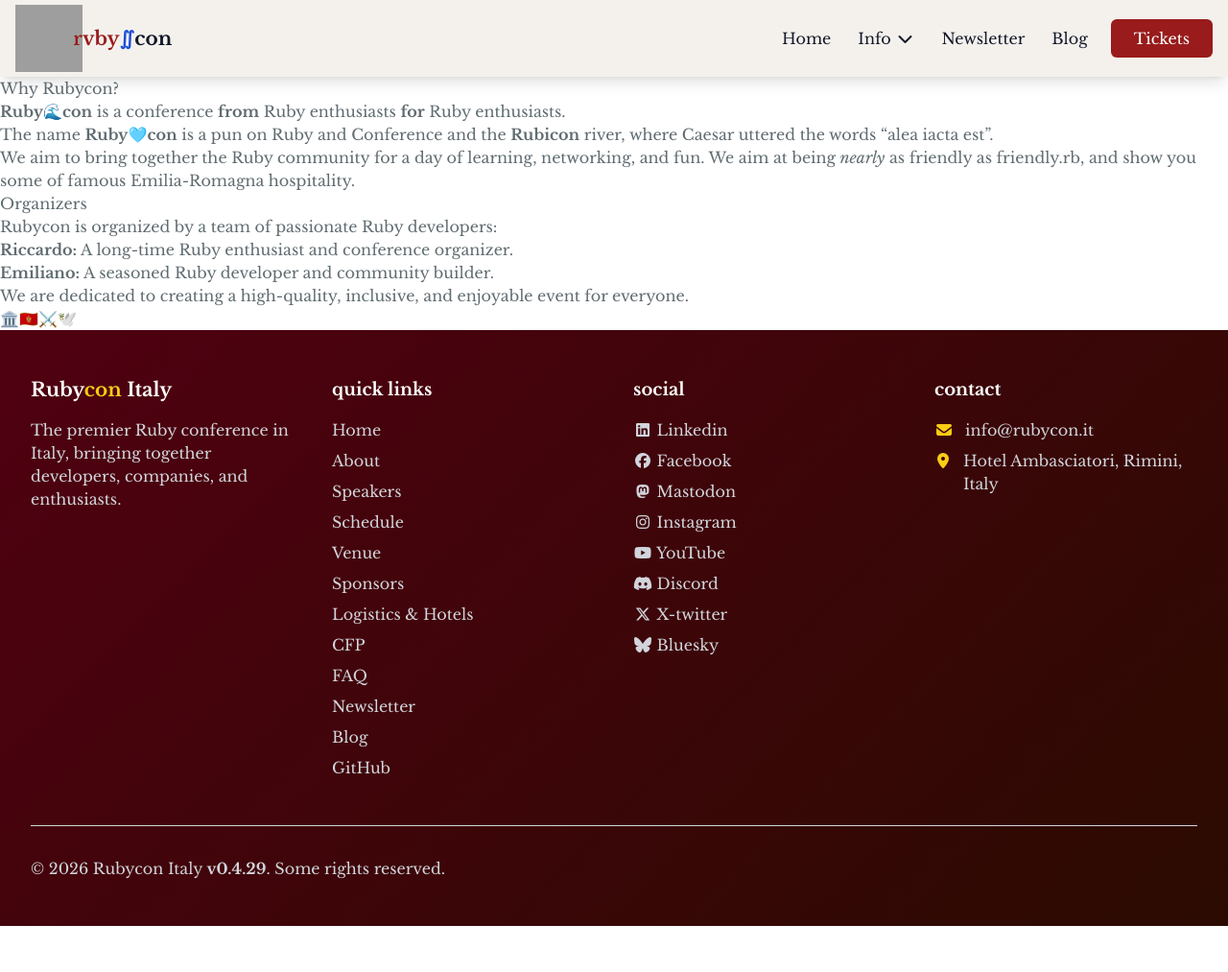
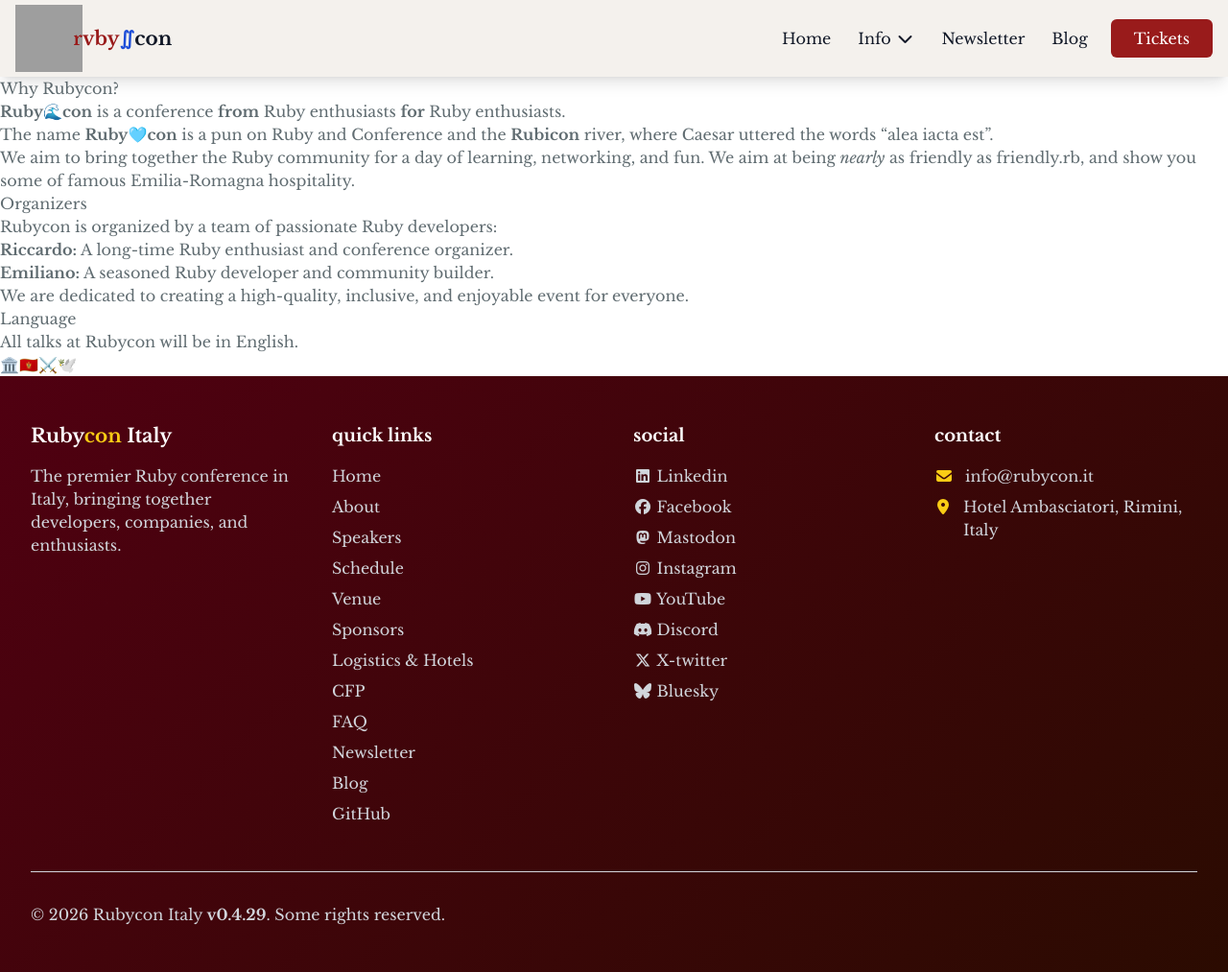
Before and after one commit to palladius/rubycon.it, a Jekyll site: the page built from rubycon.it/about.md, in a window 1280 px wide and 1013 px high. Shown: the whole window at 96% size. Built offline with Jekyll 4.4.1, drawn with Linux system fonts in a browser that asks for light colours; nearby versions of some CDN libraries; grey boxes are pictures that could not be loaded.

Commit message:
feat(content): state talks are in English

```diff
--- a/rubycon.it/_includes/about.html
+++ b/rubycon.it/_includes/about.html
@@ -15,6 +15,6 @@
 {% include section.html
     id="about"
     title="I. &nbsp;About Rubycon Italy"
-    description="Join us for a full day dedicated to Ruby inspiring talks from italian and international speakers, sharing ideas and experiences from the Ruby world."
+    description="Join us for a full day dedicated to Ruby inspiring talks from italian and international speakers, sharing ideas and experiences from the Ruby world. Talks are in English."
     content=content
 %}
--- a/rubycon.it/about.md
+++ b/rubycon.it/about.md
@@ -20,4 +20,8 @@ Rubycon is organized by a team of passionate Ruby developers:
 
 We are dedicated to creating a high-quality, inclusive, and enjoyable event for everyone.
 
+## Language
+
+All talks at Rubycon will be in English.
+
 🏛️🇲🇪⚔️🕊️
```
